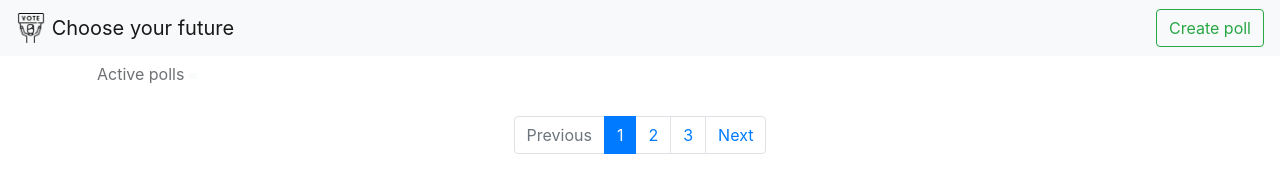
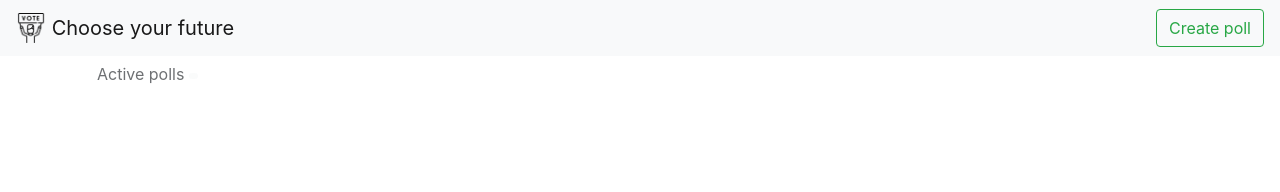
Before and after one commit to tangerinel/hacathon-promin, a website: page web-app/static/main.html in a window 1280 px wide. Drawn offline with nearby package versions, Linux system fonts and the light colour scheme.

Commit message:
remove pagination

```diff
--- a/web-app/static/main.html
+++ b/web-app/static/main.html
@@ -90,24 +90,6 @@
         </div>
   </div>
   <div><br></div>
-  <!--  Pagination -->
-  <div class="row">
-    <div class="col-md-12">
-      <nav aria-label="Page navigation">
-        <ul class="pagination justify-content-center">
-          <li class="page-item disabled">
-            <a class="page-link" href="#" tabindex="-1" aria-disabled="true">Previous</a>
-          </li>
-          <li class="page-item active"><a class="page-link" href="#">1</a></li>
-          <li class="page-item"><a class="page-link" href="#">2</a></li>
-          <li class="page-item"><a class="page-link" href="#">3</a></li>
-          <li class="page-item">
-            <a class="page-link" href="#">Next</a>
-          </li>
-        </ul>
-      </nav>
-    </div>
-  </div>
 
   <script src="https://unpkg.com/@lottiefiles/lottie-player@latest/dist/lottie-player.js"></script>
   <script src="https://cdn.jsdelivr.net/npm/popper.js@1.16.0/dist/umd/popper.min.js"></script>
```
